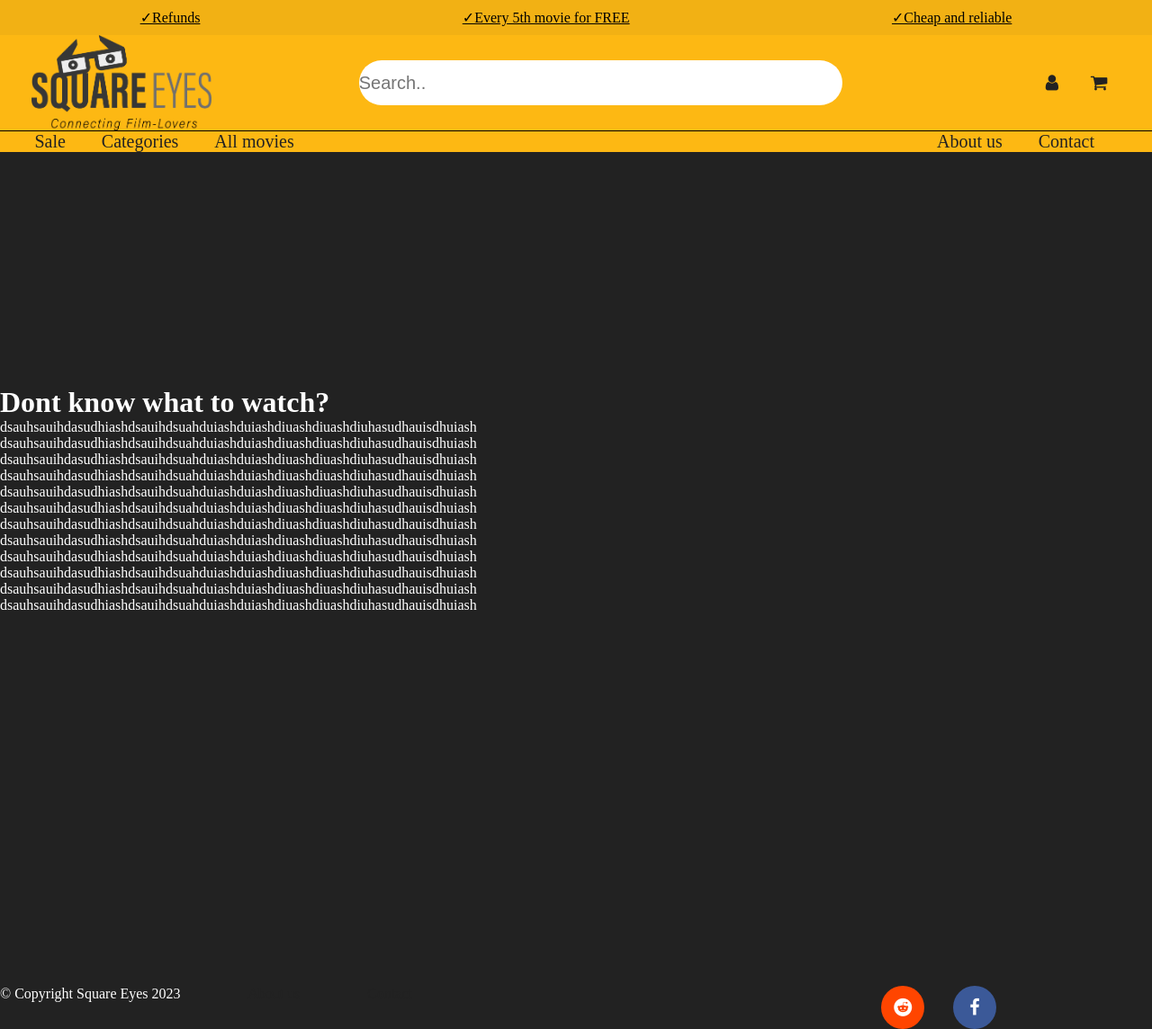
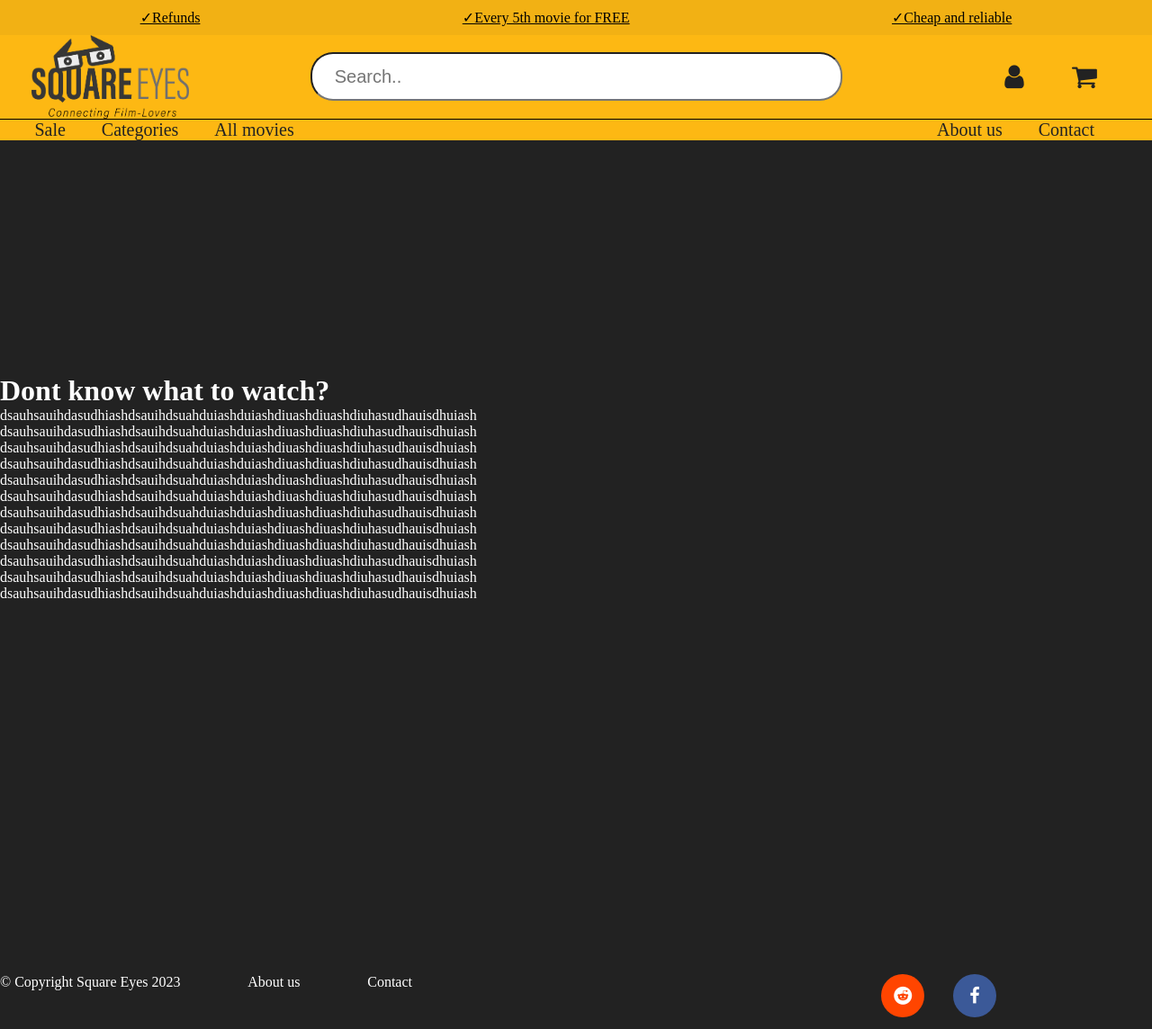
Before and after one commit to Bakek-lang/square-eyes-hb, a plain HTML site: page index.html in a window 1280 px wide. Shown: the whole page at 90% size. Drawn offline with Linux system fonts and the light colour scheme.

Commit message:
changed input

```diff
--- a/css/style.css
+++ b/css/style.css
@@ -55,25 +55,27 @@ main {
 }
 
 .header-main img {
-  max-width: 200px;
+  max-width: 175px;
   display: flex;
   margin-left: 35px;
 }
 
-.header-main input[type=text] {
+input[type=text] {
   display: flex;
   justify-content: flex-start;
-  border: #b71717;
   border-width: 2px;
   font-size: 20px;
   border-radius: 25px;
   width: 42%;
   height: 50px;
   margin-right: 45px;
+  padding: 0px 25px;
 }
 
+
 .nav-icons {
-  margin-right: 35px;
+  margin-right: 5%;
+  transform: scale(1.5);
 }
 
 /* UNDER-HEADER */
@@ -122,7 +124,9 @@ ul li a {
 
 
 /* FOOTER STUFF */
-
+.text-footer ul li a {
+  color: #fff;
+}
 footer li {
   list-style: none;
   display: inline-block;
```
